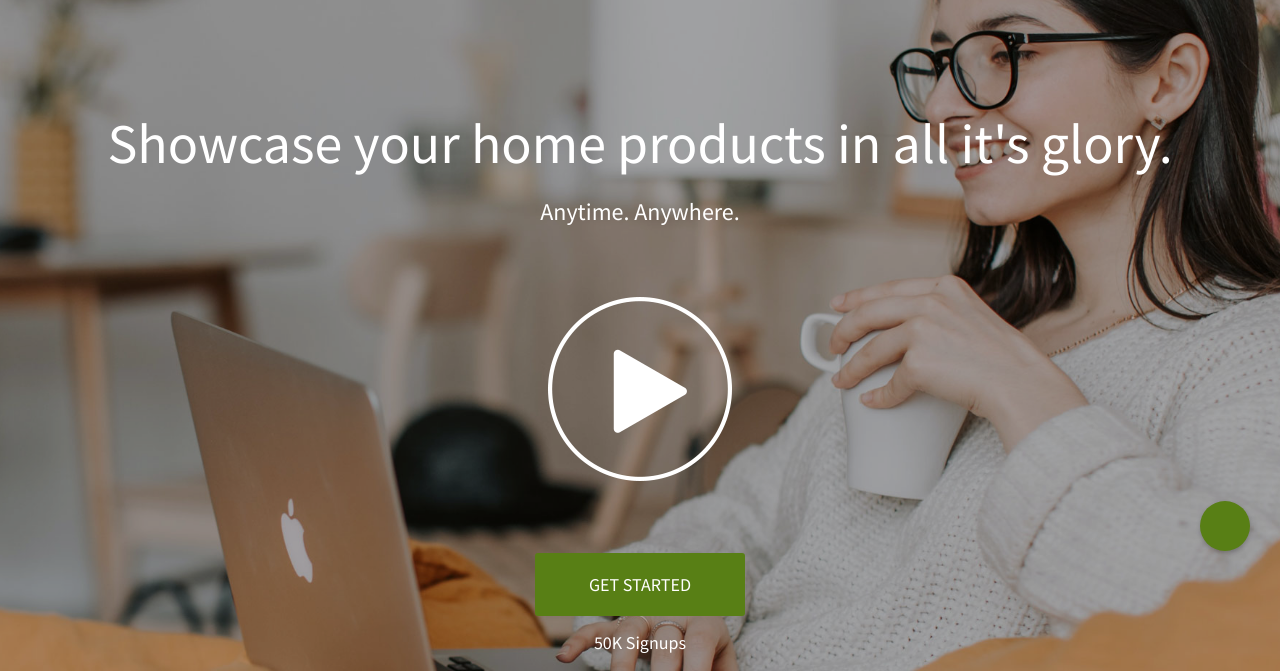
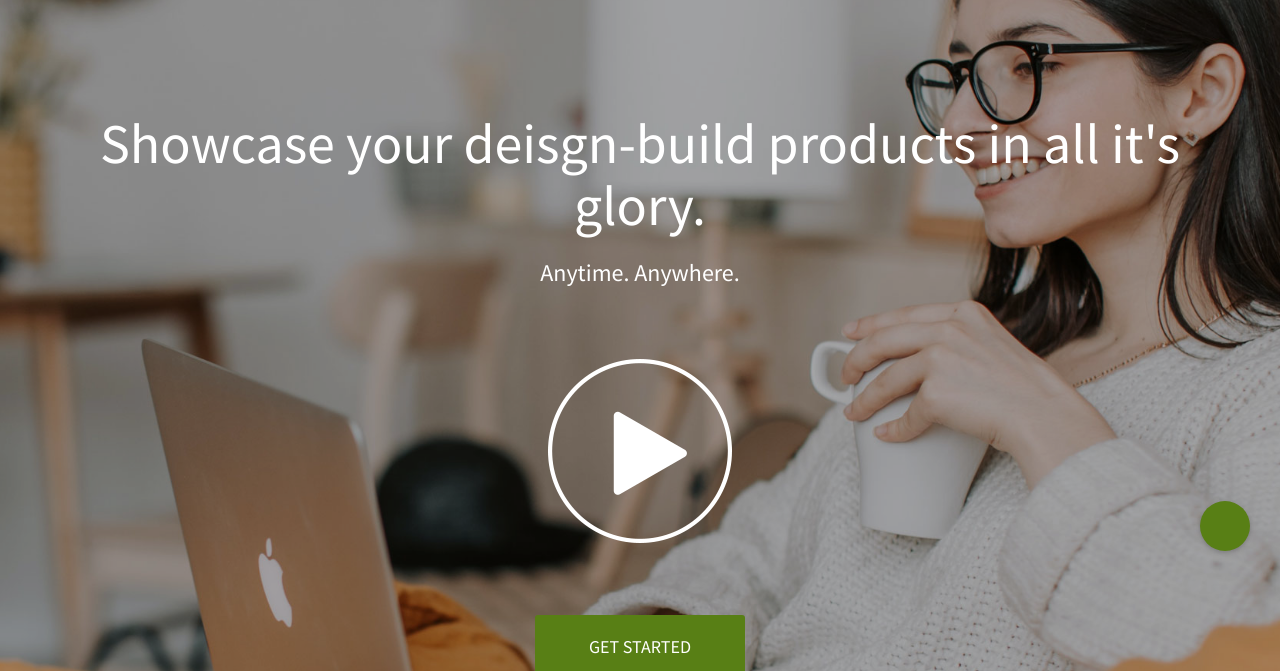
Before and after one commit to JoeyBarnes/my-om-website, a plain HTML site: page src/VendorDraft/index.html in a window 1280 px wide. Shown: the part 129-800 px from the top of the page. Drawn offline with nearby package versions, Linux system fonts and the light colour scheme; files that its build step writes are made by us from their sources; no server answers; a script that the page names is missing.

Commit message:
Update index.html

```diff
--- a/src/VendorDraft/index.html
+++ b/src/VendorDraft/index.html
@@ -103,7 +103,7 @@
 
       <div class="col-md-12">
 
-        <h1>Showcase your home products in all it's glory.</h1>
+        <h1>Showcase your deisgn-build products in all it's glory.</h1>
 
         <h2>Anytime. Anywhere.</h2>
 
```
